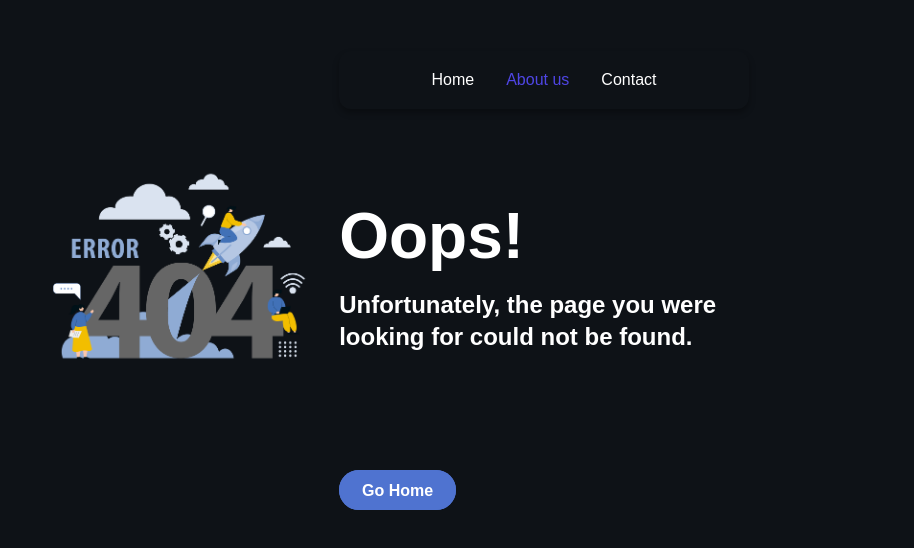
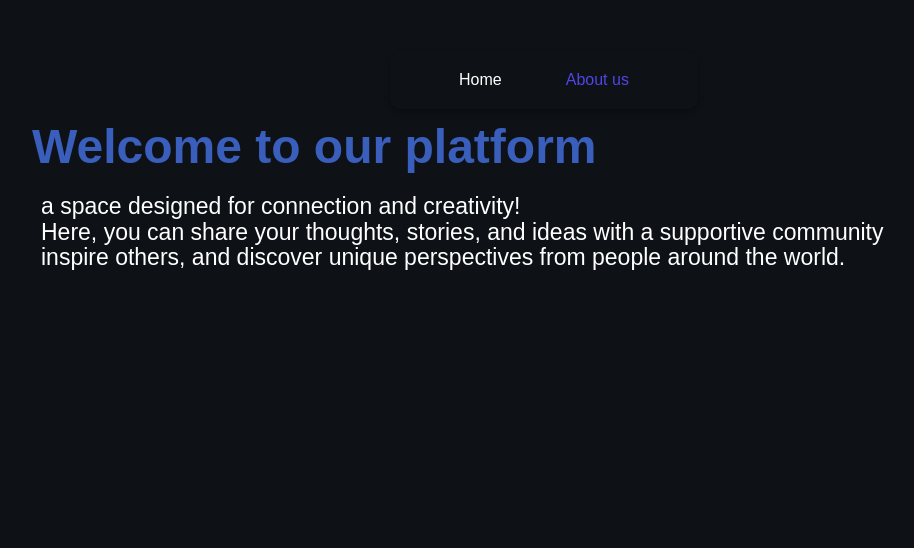
Before and after one commit to moaminrajabi/BlogPage, a React (Vite) app: page /about in a window 1280 px wide. Shown: the top 548 px of the page, without its empty margins (96-1010 px from the left). Built offline with nearby package versions, Linux system fonts and the light colour scheme.

Commit message:
[FIX] Nav Bar

```diff
--- a/src/App.css
+++ b/src/App.css
@@ -181,10 +181,10 @@ strong:hover {
   padding: 20px 30px;
   border-radius: 12px;
   box-shadow: 0 4px 6px rgba(0, 0, 0, 0.3);
-  width: 40%;
+  width: 30%;
   max-width: 800px;
   position: relative;
-  left: 30%;
+  left: 35%;
   margin-bottom: 10px;
 }
 .NavBar ul {
@@ -196,14 +196,28 @@ strong:hover {
 .NavBar li {
   margin: 0rem 1rem;
   list-style: none;
+  cursor: pointer;
 }
 
 .Link {
   text-decoration: none;
   transition: 0.4s;
+  cursor: pointer;
 }
 .Linkactive {
   color: #4f46e5;
   text-decoration: none;
   transition: 0.3s;
+  cursor: pointer;
 }
+.title_about {
+  font-size: 48px;
+  color: #395ebb;
+}
+.desc_about {
+  font-size: 23px;
+  color: white;
+  margin-left: 9px;
+  margin-top: 20px;
+  line-height: 1.6rem;
+}
--- a/src/App.jsx
+++ b/src/App.jsx
@@ -4,6 +4,7 @@ import NewPostPage from "./pages/NewPostPage";
 import NotFound from "./pages/Not-Found";
 import "./App.css";
 import NavBar from "./components/NavBar";
+import About from "./pages/About";
 
 function App() {
   return (
@@ -12,6 +13,7 @@ function App() {
       <Routes>
         <Route path="/" element={<HomePage />} />
         <Route path="/new-post" element={<NewPostPage />} />
+        <Route path="about" element={<About />} />
         <Route path="*" element={<NotFound />} />
       </Routes>
     </div>
--- a/src/components/NavBar.jsx
+++ b/src/components/NavBar.jsx
@@ -13,6 +13,7 @@ function NavBar() {
             Home
           </NavLink>
         </li>
+        <li></li>
         <li>
           <NavLink
             to="/about"
@@ -21,14 +22,6 @@ function NavBar() {
             About us
           </NavLink>
         </li>
-        <li>
-          <NavLink
-            to="/contact"
-            className={({ isActive }) => (isActive ? "Linkactive" : "Link")}
-          >
-            Contact
-          </NavLink>
-        </li>
       </ul>
     </div>
   );
--- a/src/pages/About.jsx
+++ b/src/pages/About.jsx
@@ -1,7 +1,17 @@
 import React from "react";
 
 function About() {
-  return <div>About</div>;
+  return (
+    <div>
+      <h1 className="title_about">Welcome to our platform</h1>
+      <p className="desc_about">
+        a space designed for connection and creativity! <br /> Here, you can
+        share your thoughts, stories, and ideas with a supportive community{" "}
+        <br /> inspire others, and discover unique perspectives from people
+        around the world.
+      </p>
+    </div>
+  );
 }
 
 export default About;
```
